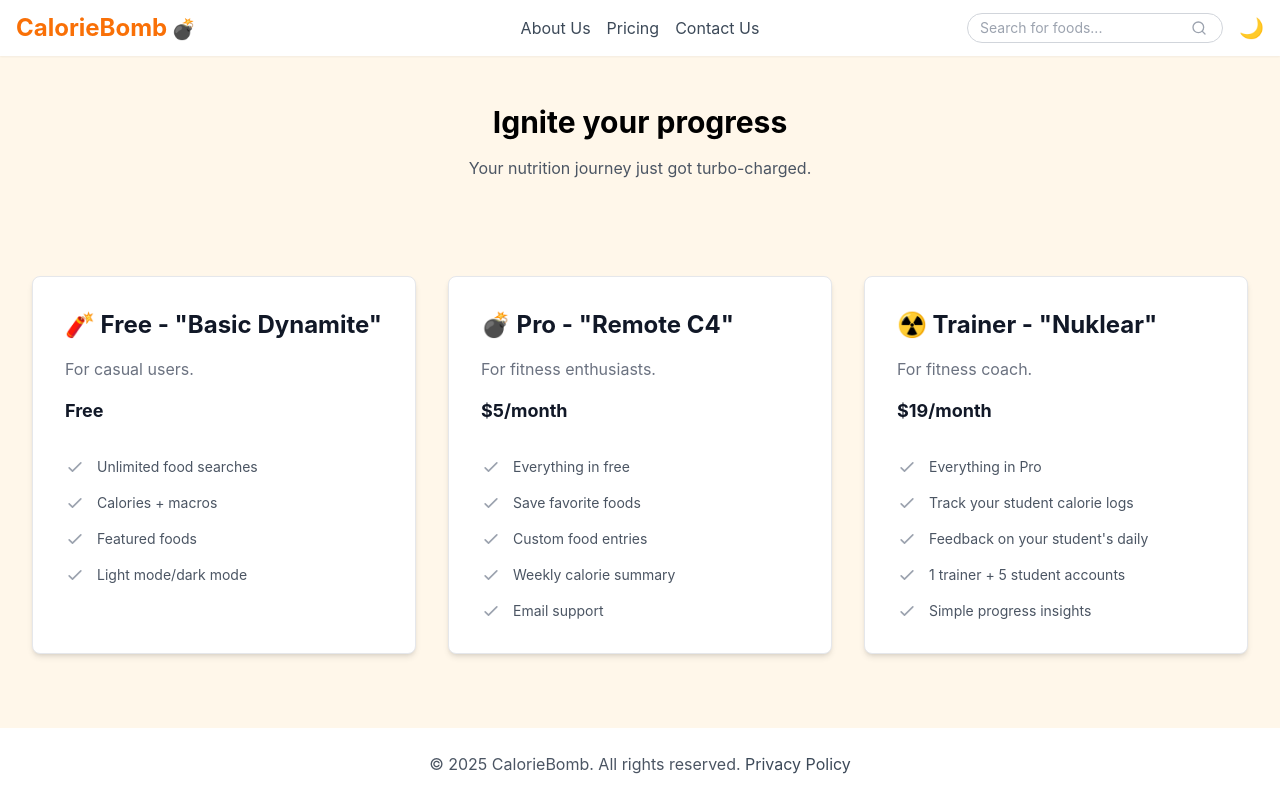
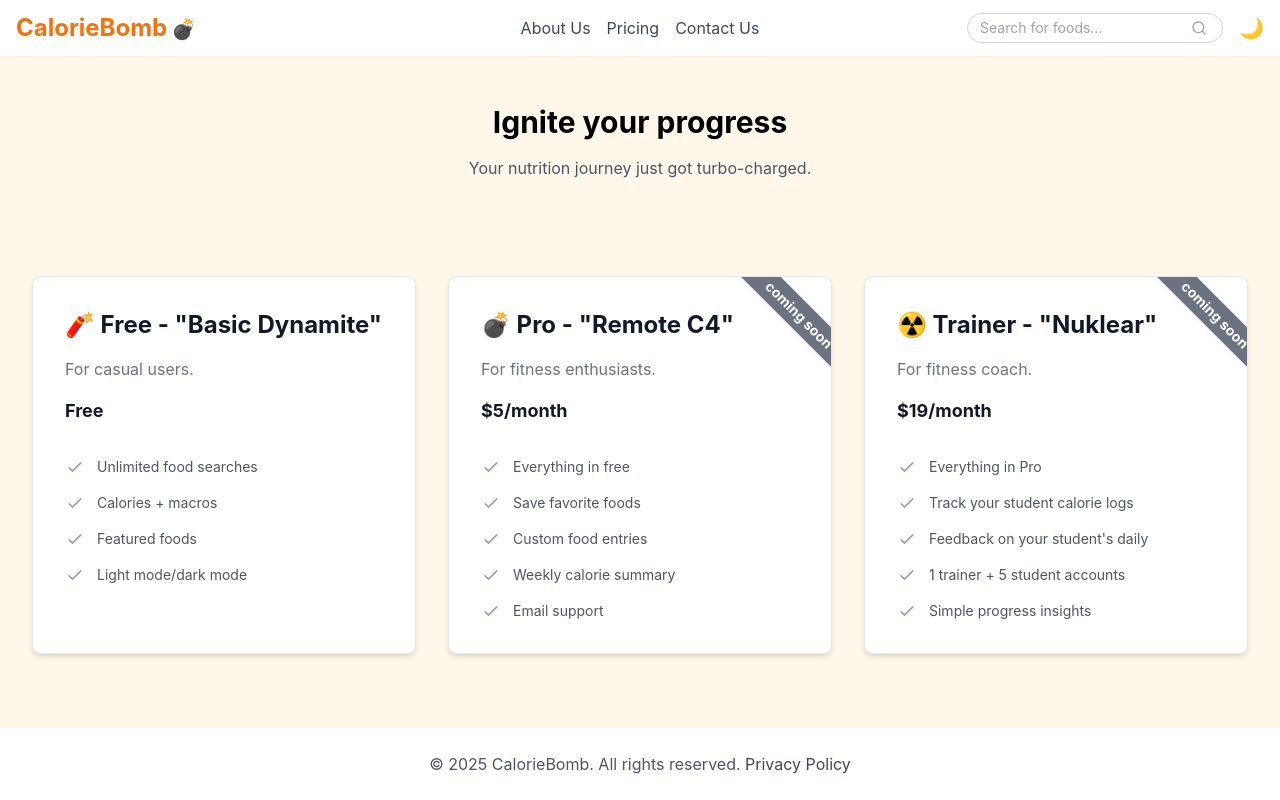
Before and after one commit to helven/caloriebomb-react, a React (Vite) app: page /pricing in a window 1280 px wide. Built offline with nearby package versions, Linux system fonts and the light colour scheme; no server answers.

Commit message:
- ADDED coming soon ribbon on coming soon pricing plan

```diff
--- a/src/app/pricing/page.tsx
+++ b/src/app/pricing/page.tsx
@@ -8,7 +8,7 @@
 import PageHeading from '@/components/common/PageHeading';
 
 function Pricing() {
-  const plans: Array<{ name: string; price: string; description: string; features: string[] }> = [
+  const plans: Array<{ name: string; price: string; description: string; features: string[]; comingSoon?: boolean }> = [
     {
       name: '🧨 Free - "Basic Dynamite"',
       price: 'Free',
@@ -26,6 +26,7 @@ function Pricing() {
         'Weekly calorie summary',
         'Email support',
       ],
+      comingSoon: true,
     },
     {
       name: '☢️ Trainer - "Nuklear"',
@@ -38,6 +39,7 @@ function Pricing() {
         '1 trainer + 5 student accounts',
         'Simple progress insights',
       ],
+      comingSoon: true,
     },
   ];
 
@@ -60,8 +62,13 @@ function Pricing() {
           {plans.map((plan) => (
             <div
               key={plan.name}
-              className="flex flex-col rounded-lg border border-gray-200 bg-card1 p-8 shadow-md transition-shadow"
+              className="relative flex flex-col overflow-hidden rounded-lg border border-gray-200 bg-card1 p-8 shadow-md transition-shadow"
             >
+              {plan.comingSoon && (
+                <div className="absolute -right-12 top-6 w-40 rotate-45 bg-gray-500 py-1 text-center text-sm font-bold text-white shadow-sm">
+                  coming soon
+                </div>
+              )}
               <h3 className="text-2xl font-bold text-gray-900">{plan.name}</h3>
               <p className="mt-4 flex text-gray-500">{plan.description}</p>
               <p className="mt-4 text-lg font-bold text-gray-900">{plan.price}</p>
```
